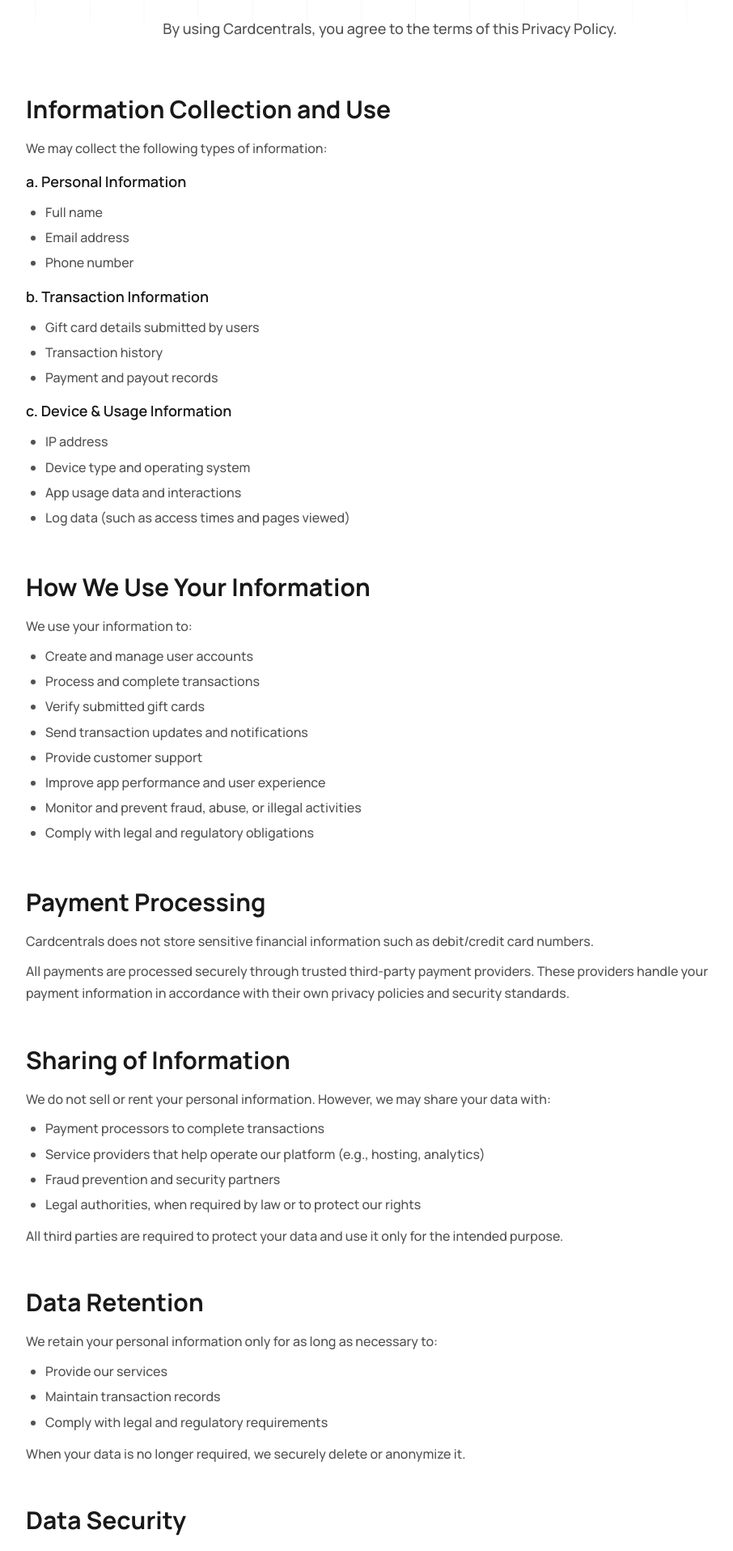
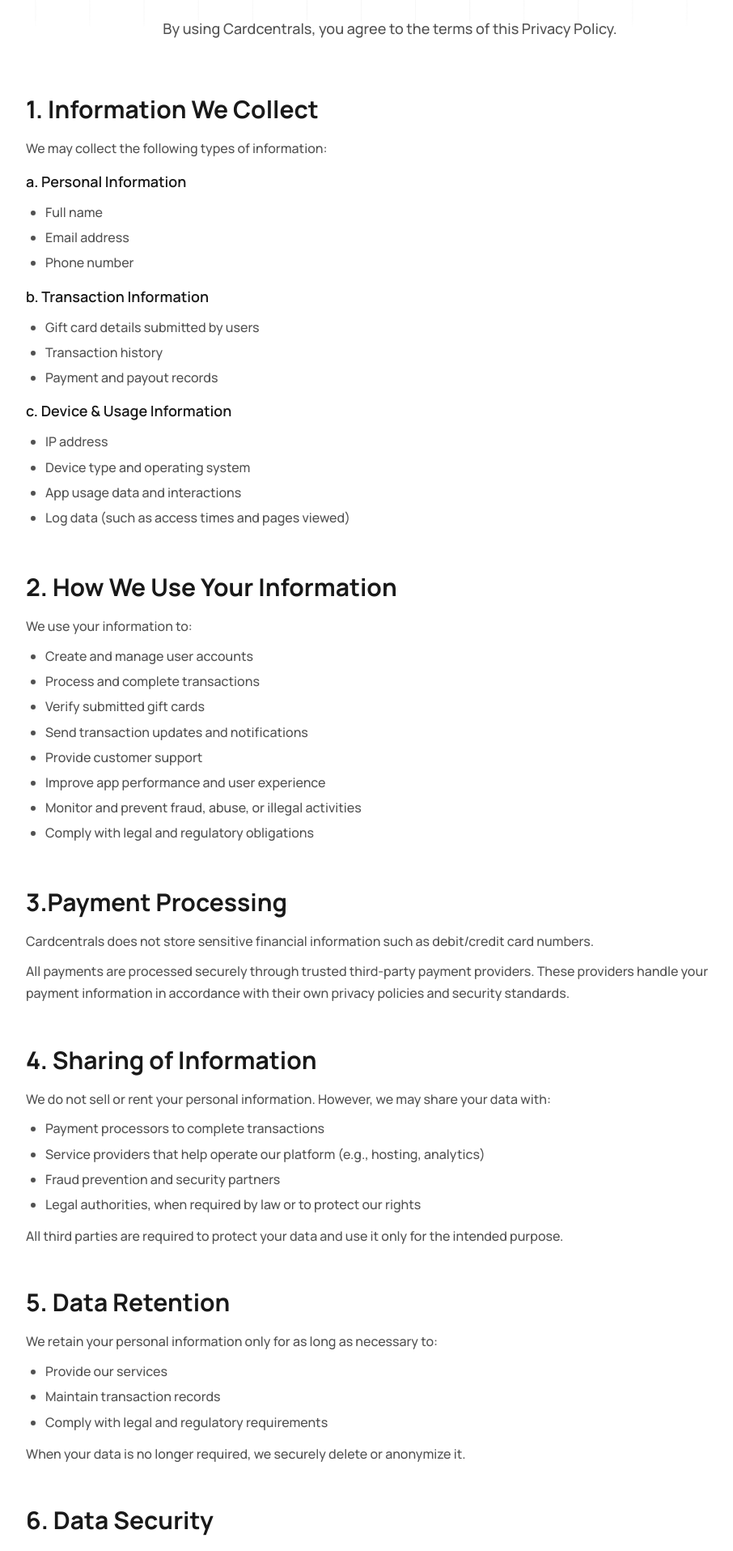
Before and after one commit to imdanielubani/cardcentral-website, a Next.js app: page /privacy in a window 1280 px wide. Shown: the part 525-2440 px from the top of the page at 81% size, without its empty margins (158-1064 px from the left). Built offline with nearby package versions, Linux system fonts and the light colour scheme.

Commit message:
updated the number on the privacy policy page

```diff
--- a/components/ui/PrivacyContent.tsx
+++ b/components/ui/PrivacyContent.tsx
@@ -4,7 +4,7 @@
 
 const SECTIONS = [
   {
-    heading: "Information Collection and Use",
+    heading: "1. Information We Collect",
     content: (
       <>
         <p>We may collect the following types of information:</p>
@@ -34,7 +34,7 @@
     ),
   },
   {
-    heading: "How We Use Your Information",
+    heading: "2. How We Use Your Information",
     content: (
       <>
         <p>We use your information to:</p>
@@ -52,7 +52,7 @@
     ),
   },
   {
-    heading: "Payment Processing",
+    heading: "3.Payment Processing",
     content: (
       <>
         <p>Cardcentrals does not store sensitive financial information such as debit/credit card numbers.</p>
@@ -63,7 +63,7 @@
     ),
   },
   {
-    heading: "Sharing of Information",
+    heading: "4. Sharing of Information",
     content: (
       <>
         <p>
@@ -82,7 +82,7 @@
     ),
   },
   {
-    heading: "Data Retention",
+    heading: "5. Data Retention",
     content: (
       <>
         <p>We retain your personal information only for as long as necessary to:</p>
@@ -96,7 +96,7 @@
     ),
   },
   {
-    heading: "Data Security",
+    heading: "6. Data Security",
     content: (
       <>
         <p>We implement industry-standard security measures to protect your information, including:</p>
@@ -111,7 +111,7 @@
     ),
   },
   {
-    heading: "Cookies & Tracking Technologies",
+    heading: "7. Cookies & Tracking Technologies",
     content: (
       <>
         <p>Our website may use cookies and similar technologies to:</p>
@@ -125,7 +125,7 @@
     ),
   },
   {
-  heading: "Third-Party Services",
+  heading: "8. Third-Party Services",
   content: (
     <>
       <p>
@@ -139,7 +139,7 @@
   ),
 },
 {
-    heading: "Your Rights",
+    heading: "9. Your Rights",
     content: (
       <>
         <p>Depending on applicable laws, you have the right to:</p>
@@ -154,7 +154,7 @@
     ),
   },
   {
-    heading: "Children's Privacy",
+    heading: "10. Children's Privacy",
     content: (
        <>
       <p>
@@ -168,7 +168,7 @@
     ),
   },
   {
-    heading: "Legal Compliance",
+    heading: "11. Legal Compliance",
     content: (
       <p>
         We comply with applicable data protection laws,
@@ -177,7 +177,7 @@
     ),
   },
   {
-    heading: "Changes to This Policy",
+    heading: "12. Changes to This Policy",
     content: (
       <>
       <p>
@@ -191,7 +191,7 @@
     ),
   },
   {
-    heading: "Contact Us",
+    heading: "13. Contact Us",
     content: (
       <>
         <p>If you have any questions or concerns about this Privacy Policy, please contact us:</p>
```
